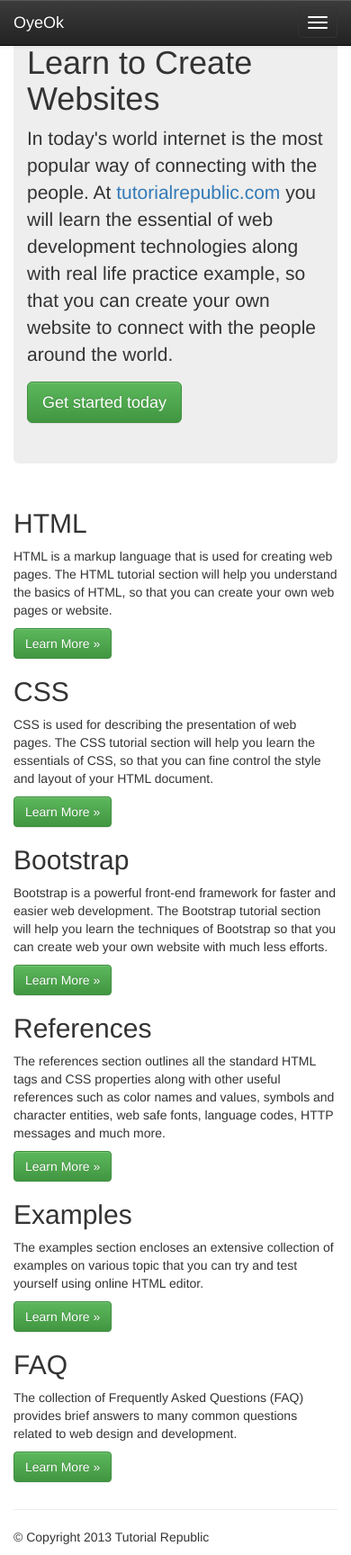
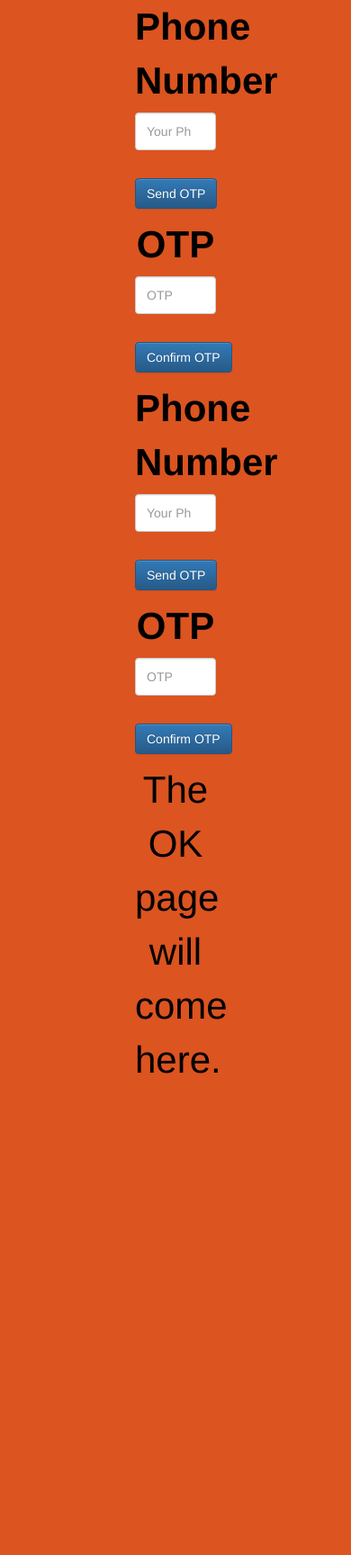
Before and after one commit to nbourses/oyeok_web, a PHP site: page /oyeok.php in a window 390 px wide. Shown: the whole page at 90% size. After the commit the page ends 1193 px from the top, so only its background shows below. Run offline with PHP 8.4, Linux system fonts and the light colour scheme; some libraries are stand-ins or nearby versions.

Commit message:
changed the server side url /user/web to /web/oye

```diff
--- a/hail.php
+++ b/hail.php
@@ -16,7 +16,7 @@
 	$long = $_POST['long'];
 	$mob_no = $_POST['phone_no'];
 	$json = array('mobile_no'=>$mob_no,'long'=>$long,'lat'=>$lat,'spec_code'=>"$property-$intend-$size-$budget");
-	$myCurl = "curl -i 52.25.136.179:9000/1/user/web -d '". json_encode($json)."' -H 'Content-Type: application/json'";
+	$myCurl = "curl -i 52.25.136.179:9000/1/web/oye -d '". json_encode($json)."' -H 'Content-Type: application/json'";
 	echo $myCurl;
 	$output = shell_exec($myCurl);
 	echo "<pre>$output</pre>";
--- a/new/css/oyeok.css
+++ b/new/css/oyeok.css
@@ -0,0 +1,15 @@
+.container-fluid{
+	width: 100%;
+	height: 100%;
+}
+.row{
+	font-size: 42px;
+	text-align:center;
+	color: black;
+}
+.form-control{
+	height: 42px;
+}
+.container-fluid{
+	background-color: #DC5420;
+}
--- a/new/oyeok.php
+++ b/new/oyeok.php
@@ -11,76 +11,41 @@
  <script type="text/javascript" src="js/oyeok.js"></script>
  </head>
  <body>
-<nav id="myNavbar" class="navbar navbar-default navbar-inverse navbar-fixed-top" role="navigation">
-    <!-- Brand and toggle get grouped for better mobile display -->
-    <div class="container">
-        <div class="navbar-header">
-            <button type="button" class="navbar-toggle" data-toggle="collapse" data-target="#navbarCollapse">
-                <span class="sr-only">Toggle navigation</span>
-                <span class="icon-bar"></span>
-                <span class="icon-bar"></span>
-                <span class="icon-bar"></span>
-            </button>
-            <a class="navbar-brand" href="#">OyeOk</a>
+ <div class="container-fluid">
+        <div class="row col-xs-4 col-xs-offset-4" id="phone_validation">
+         <form>
+                 <div class="form-group">
+                     <label for="ph_no">Phone Number</label>
+                     <input type="number" class="form-control" id="ph_no" placeholder="Your Phone Number">
                  </div>
-        <!-- Collect the nav links, forms, and other content for toggling -->
-        <!--div class="collapse navbar-collapse" id="navbarCollapse">
-            <ul class="nav navbar-nav">
-                <li class="active"><a href="http://www.tutorialrepublic.com" target="_blank">Home</a></li>
-                <li><a href="http://www.tutorialrepublic.com/about-us.php" target="_blank">About</a></li>
-                <li><a href="http://www.tutorialrepublic.com/contact-us.php" target="_blank">Contact</a></li>
-            </ul>
-        </div-->
+                  <button id="send_otp" class="btn btn-primary"> Send OTP </button>
+                  <div class="form-group">
+                     <label for="otp">OTP</label>
+                     <input type="text" class="form-control" id="otp" placeholder="OTP">
                  </div>
-</nav>
-<div class="container">
-    <div class="jumbotron">
-        <h1>Learn to Create Websites</h1>
-        <p>In today's world internet is the most popular way of connecting with the people. At <a href="http://www.tutorialrepublic.com" target="_blank">tutorialrepublic.com</a> you will learn the essential of web development technologies along with real life practice example, so that you can create your own website to connect with the people around the world.</p>
-        <p><a href="http://www.tutorialrepublic.com" target="_blank" class="btn btn-success btn-lg">Get started today</a></p>
+                 <button id="confirm_otp" class="btn btn-primary"> Confirm OTP </button>
+             </form>
         </div>
-    <div class="row">
-        <div class="col-sm-6 col-md-4 col-lg-2">
-            <h2>HTML</h2>
-            <p>HTML is a markup language that is used for creating web pages. The HTML tutorial section will help you understand the basics of HTML, so that you can create your own web pages or website.</p>
-            <p><a href="http://www.tutorialrepublic.com/html-tutorial/" target="_blank" class="btn btn-success">Learn More &raquo;</a></p>
+
+
+        <div class="row col-xs-4 col-xs-offset-4" id="oye">
+         <form>
+                 <div class="form-group">
+                     <label for="ph_no">Phone Number</label>
+                     <input type="number" class="form-control" id="ph_no" placeholder="Your Phone Number">
                  </div>
-        <div class="col-sm-6 col-md-4 col-lg-2">
-            <h2>CSS</h2>
-            <p>CSS is used for describing the presentation of web pages. The CSS tutorial section will help you learn the essentials of CSS, so that you can fine control the style and layout of your HTML document.</p>
-            <p><a href="http://www.tutorialrepublic.com/css-tutorial/" target="_blank" class="btn btn-success">Learn More &raquo;</a></p>
+                  <button id="send_otp" class="btn btn-primary"> Send OTP </button>
+                  <div class="form-group">
+                     <label for="otp">OTP</label>
+                     <input type="text" class="form-control" id="otp" placeholder="OTP">
                  </div>
-        <div class="clearfix visible-sm-block"></div>
-        <div class="col-sm-6 col-md-4 col-lg-2">
-            <h2>Bootstrap</h2>
-            <p>Bootstrap is a powerful front-end framework for faster and easier web development. The Bootstrap tutorial section will help you learn the techniques of Bootstrap so that you can create web your own website with much less efforts.</p>
-            <p><a href="http://www.tutorialrepublic.com/twitter-bootstrap-tutorial/" target="_blank" class="btn btn-success">Learn More &raquo;</a></p>
+                 <button id="confirm_otp" class="btn btn-primary"> Confirm OTP </button>
+             </form>
         </div>
-        <div class="clearfix visible-md-block"></div>
-        <div class="col-sm-6 col-md-4 col-lg-2">
-            <h2>References</h2>
-            <p>The references section outlines all the standard HTML tags and CSS properties along with other useful references such as color names and values, symbols and character entities, web safe fonts, language codes, HTTP messages and much more.</p>
-            <p><a href="http://www.tutorialrepublic.com/twitter-bootstrap-tutorial/" target="_blank" class="btn btn-success">Learn More &raquo;</a></p>
-        </div>
-        <div class="clearfix visible-sm-block"></div>
-        <div class="col-sm-6 col-md-4 col-lg-2">
-            <h2>Examples</h2>
-            <p>The examples section encloses an extensive collection of examples on various topic that you can try and test yourself using online HTML editor.</p>
-            <p><a href="http://www.tutorialrepublic.com/twitter-bootstrap-tutorial/" target="_blank" class="btn btn-success">Learn More &raquo;</a></p>
-        </div>
-        <div class="col-sm-6 col-md-4 col-lg-2">
-            <h2>FAQ</h2>
-            <p>The collection of Frequently Asked Questions (FAQ) provides brief answers to many common questions related to web design and development.</p>
-            <p><a href="http://www.tutorialrepublic.com/twitter-bootstrap-tutorial/" target="_blank" class="btn btn-success">Learn More &raquo;</a></p>
-        </div>
-    </div>
-    <hr>
-    <div class="row">
-        <div class="col-sm-12">
-            <footer>
-                <p>© Copyright 2013 Tutorial Republic</p>
-            </footer>
-        </div>
+
+        <div class="row col-xs-4 col-xs-offset-4" id="ok">
+                The OK page will come here.
+
         </div>
  </div>
  </body>
```
Also changed, not shown: new/test.php (added, +87 -0 lines). Lines whose indentation alone changed are shown as unchanged.
